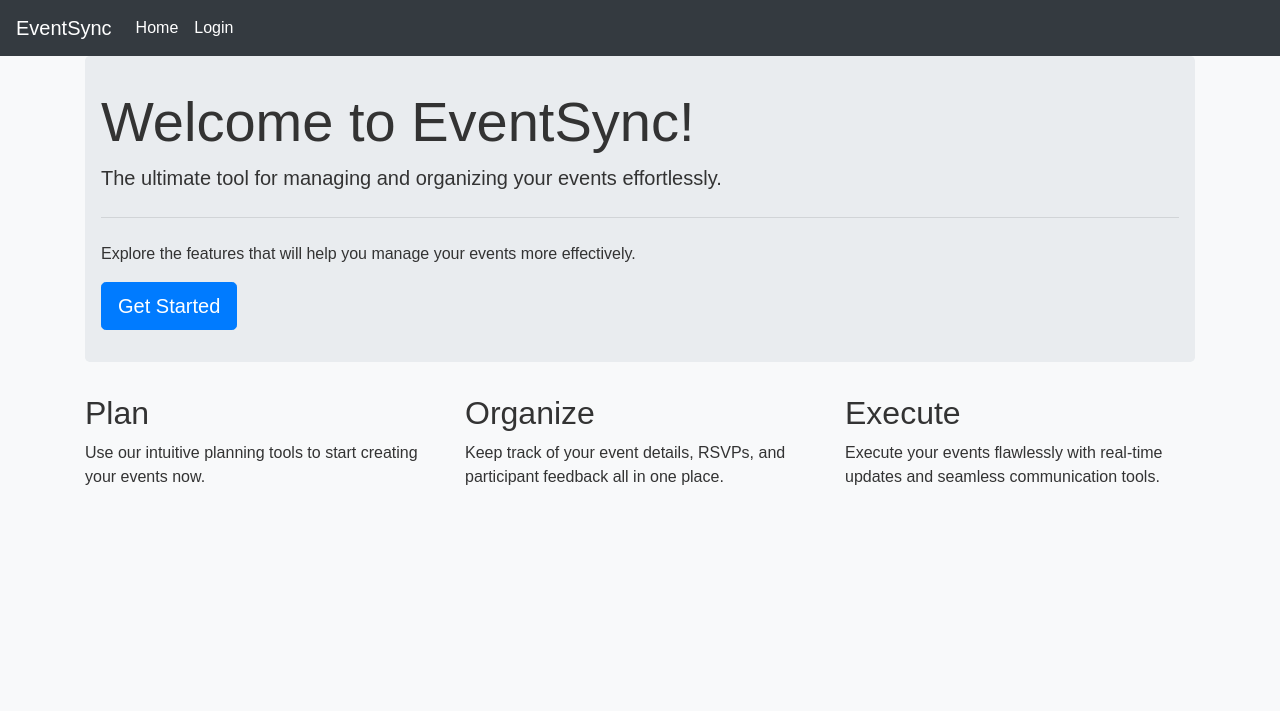
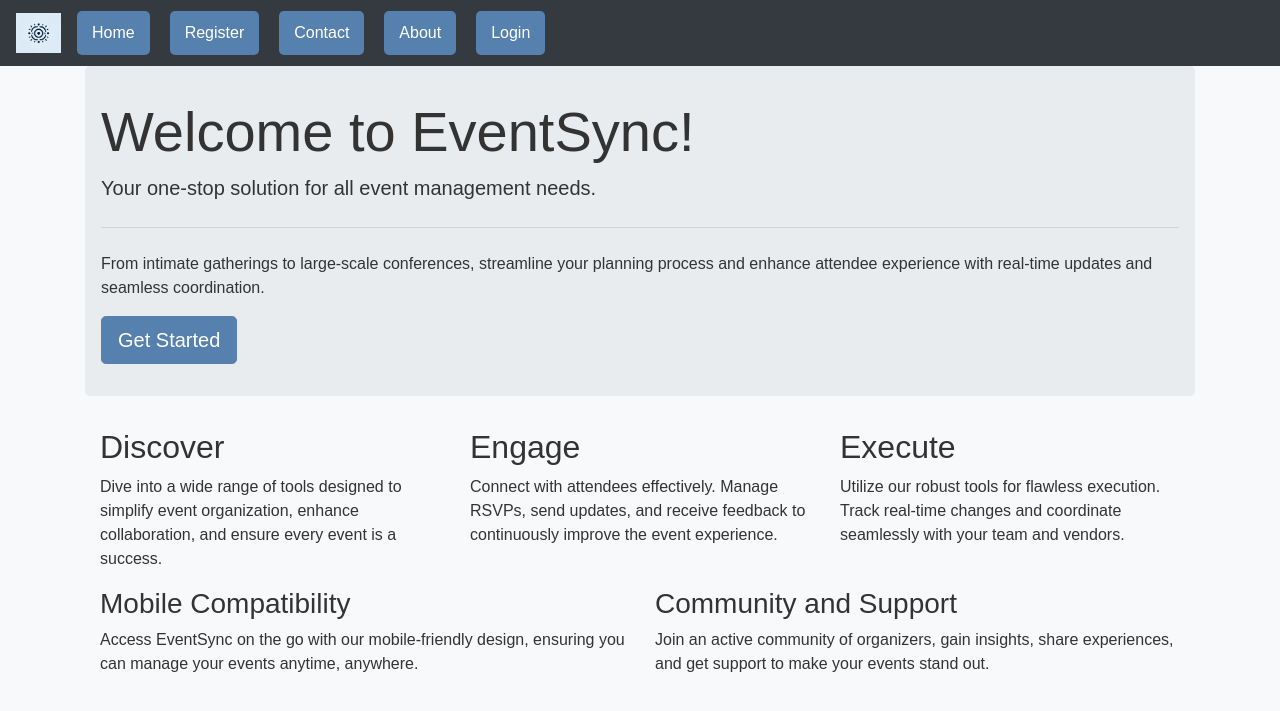
Before and after one commit to leahmirch/CIS376-Event-Sync, a Flask app: template frontend/templates/index.html in a window 1280 px wide. Shown: the top 711 px of the page. Run offline with Flask 2, Linux system fonts and the light colour scheme; the template is opened without the code that fills it, so the values that code supplies are empty; some libraries are stand-ins or nearby versions.

Commit message:
UI updates, connecting proper login to dashboard

```diff
--- a/backend/models.py
+++ b/backend/models.py
@@ -1,8 +1,9 @@
 from flask_sqlalchemy import SQLAlchemy
+from flask_login import UserMixin
 
 db = SQLAlchemy()
 
-class User(db.Model):
+class User(UserMixin, db.Model):
     __tablename__ = 'users'
     id = db.Column(db.Integer, primary_key=True)
     username = db.Column(db.String(64), index=True, unique=True)
--- a/backend/scripts/init_db.py
+++ b/backend/scripts/init_db.py
@@ -3,7 +3,7 @@ import os
 
 def initialize_database():
     schema_path = os.path.join('database', 'schema.sql')
-    db_path = os.path.join(os.getcwd(), 'database', 'eventsync.db')
+    db_path = os.path.join(os.getcwd(), 'eventsync.db')  # Correct path
     conn = sqlite3.connect(db_path)
 
     with open(schema_path, 'r') as f:
--- a/backend/views.py
+++ b/backend/views.py
@@ -56,8 +56,13 @@ def edit_event(event_id):
 
     return render_template('edit_event.html', event=event)
 
-# Additional routes and functionalities can be added as needed
+@main.route('/contact')
+def contact():
+    return render_template('contact.html')
 
+@main.route('/about')
+def about():
+    return render_template('about.html')
 def setup_routes(app):
     app.register_blueprint(main)
 
--- a/database/seed.sql
+++ b/database/seed.sql
@@ -1,7 +1,7 @@
 -- Insert initial user data
 INSERT INTO users (username, email, password_hash) VALUES
-('admin', 'admin@example.com', 'hashed_admin_password'),
-('organizer', 'organizer@example.com', 'hashed_organizer_password');
+('admin', 'admin@example.com', 'password'),
+('organizer', 'organizer@example.com', 'password');
 
 -- Insert initial event data
 INSERT INTO events (name, description, date, location, organizer_id) VALUES
--- a/frontend/static/styles/main.css
+++ b/frontend/static/styles/main.css
@@ -5,14 +5,57 @@ body {
     font-family: 'Arial', sans-serif;
 }
 
+/* Flash messages */
+.alert {
+    padding: 15px;
+    margin-bottom: 20px;
+    border: 1px solid transparent;
+    border-radius: 4px;
+}
+
+.alert-success {
+    color: #155724;
+    background-color: #d4edda;
+    border-color: #c3e6cb;
+}
+
+.alert-error {
+    color: #721c24;
+    background-color: #f8d7da;
+    border-color: #f5c6cb;
+}
+
+.alert-info {
+    color: #0c5460;
+    background-color: #d1ecf1;
+    border-color: #bee5eb;
+}
+
 /* Navbar customization */
 .navbar {
-    background-color: #007bff;
+    background-color: #DDEBF7; /* Assuming the logo's primary color */
 }
 
 .navbar-dark .navbar-brand,
 .navbar-dark .navbar-nav .nav-link {
     color: #ffffff;
+}
+
+.navbar-brand img {
+    height: 40px;  /* Adjust the height to fit your navbar's size */
+    width: auto;   /* Maintains the aspect ratio of the image */
+}
+
+.navbar-dark .navbar-nav .nav-link {
+    margin-right: 20px; /* Adds space to the right of each nav item */
+    padding: 10px 15px; /* Adds padding inside the border */
+    border-radius: 5px; /* Rounds the corners of the border */
+    background-color: #5680ad; /* Darker background for each nav item, same as border */
+    transition: background-color 0.3s ease-in-out; /* Smooth transition for hover effect */
+}
+
+.navbar-dark .navbar-nav .nav-link:hover {
+    background-color: #1f4469; /* Even darker blue on hover for better interaction */
 }
 
 /* Form styling */
@@ -38,15 +81,15 @@ select:focus {
 
 /* Buttons */
 .btn-primary {
-    background-color: #007bff;
-    border-color: #007bff;
+    background-color: #5680ad;
+    border-color: #5680ad;
 }
 
 .btn-primary:hover,
 .btn-primary:focus,
 .btn-primary:active {
-    background-color: #0056b3;
-    border-color: #0056b3;
+    background-color: #1f4469;
+    border-color: #1f4469;
 }
 
 /* Table styling */
--- a/frontend/templates/dashboard.html
+++ b/frontend/templates/dashboard.html
@@ -3,6 +3,7 @@
 
 {% block content %}
 <h1 class="my-4">Dashboard</h1>
+<p>Here you can manage your events.</p>
 <a href="{{ url_for('main.new_event') }}" class="btn btn-primary mb-3">Create New Event</a>
 {% if events %}
 <table class="table">
--- a/frontend/templates/index.html
+++ b/frontend/templates/index.html
@@ -4,23 +4,37 @@
 {% block content %}
 <div class="jumbotron">
     <h1 class="display-4">Welcome to EventSync!</h1>
-    <p class="lead">The ultimate tool for managing and organizing your events effortlessly.</p>
+    <p class="lead">Your one-stop solution for all event management needs.</p>
     <hr class="my-4">
-    <p>Explore the features that will help you manage your events more effectively.</p>
+    <p>From intimate gatherings to large-scale conferences, streamline your planning process and enhance attendee experience with real-time updates and seamless coordination.</p>
     <a class="btn btn-primary btn-lg" href="{{ url_for('auth.login') }}" role="button">Get Started</a>
 </div>
+
+<div class="container-fluid">
     <div class="row">
         <div class="col-md-4">
-        <h2>Plan</h2>
-        <p>Use our intuitive planning tools to start creating your events now.</p>
+            <h2>Discover</h2>
+            <p>Dive into a wide range of tools designed to simplify event organization, enhance collaboration, and ensure every event is a success.</p>
         </div>
         <div class="col-md-4">
-        <h2>Organize</h2>
-        <p>Keep track of your event details, RSVPs, and participant feedback all in one place.</p>
+            <h2>Engage</h2>
+            <p>Connect with attendees effectively. Manage RSVPs, send updates, and receive feedback to continuously improve the event experience.</p>
         </div>
         <div class="col-md-4">
             <h2>Execute</h2>
-        <p>Execute your events flawlessly with real-time updates and seamless communication tools.</p>
+            <p>Utilize our robust tools for flawless execution. Track real-time changes and coordinate seamlessly with your team and vendors.</p>
         </div>
     </div>
+    <div class="row">
+        <div class="col-md-6">
+            <h3>Mobile Compatibility</h3>
+            <p>Access EventSync on the go with our mobile-friendly design, ensuring you can manage your events anytime, anywhere.</p>
+        </div>
+        <div class="col-md-6">
+            <h3>Community and Support</h3>
+            <p>Join an active community of organizers, gain insights, share experiences, and get support to make your events stand out.</p>
+        </div>
+    </div>
+</div>
+
 {% endblock %}
--- a/frontend/templates/layout.html
+++ b/frontend/templates/layout.html
@@ -9,7 +9,9 @@
 </head>
 <body>
     <nav class="navbar navbar-expand-lg navbar-dark bg-dark">
-        <a class="navbar-brand" href="{{ url_for('main.home') }}">EventSync</a>
+        <a class="navbar-brand" href="{{ url_for('main.home') }}">
+            <img src="/static/images/eventsync.png" alt="EventSync Logo" style="height: 40px; width: auto;">
+        </a>
         <button class="navbar-toggler" type="button" data-toggle="collapse" data-target="#navbarNav" aria-controls="navbarNav" aria-expanded="false" aria-label="Toggle navigation">
             <span class="navbar-toggler-icon"></span>
         </button>
@@ -17,6 +19,15 @@
             <ul class="navbar-nav">
                 <li class="nav-item active">
                     <a class="nav-link" href="{{ url_for('main.home') }}">Home</a>
+                </li>
+                <li class="nav-item">
+                    <a class="nav-link" href="{{ url_for('auth.register') }}">Register</a>
+                </li>
+                <li class="nav-item">
+                    <a class="nav-link" href="{{ url_for('main.contact') }}">Contact</a>
+                </li>
+                <li class="nav-item">
+                    <a class="nav-link" href="{{ url_for('main.about') }}">About</a>
                 </li>
                 {% if current_user.is_authenticated %}
                 <li class="nav-item">
--- a/frontend/templates/register_success.html
+++ b/frontend/templates/user_register_success.html
@@ -6,7 +6,10 @@
     <div class="col-md-6">
         <h2 class="mt-5">Registration Successful</h2>
         <div class="alert alert-success" role="alert">
-            Your account has been created successfully. Please <a href="{{ url_for('auth.login') }}">login</a>.
+            Your account has been created successfully.
+        </div>
+        <div>
+            You may now <a href="{{ url_for('auth.login') }}">login</a> here.
         </div>
     </div>
 </div>
```
Also changed, not shown: backend/api/user_api.py (+4 -41 lines), backend/auth.py (+27 -16 lines), frontend/templates/about.html (added, +29 -0 lines), frontend/templates/contact.html (added, +16 -0 lines), frontend/templates/login.html (+9 -6 lines), frontend/templates/register.html (+7 -8 lines), seed_db.py (added, +21 -0 lines), README.md, database/eventsync.db (added), eventsync.db (added), frontend/static/images/eventsync.png (added). Lines whose indentation alone changed are shown as unchanged.
